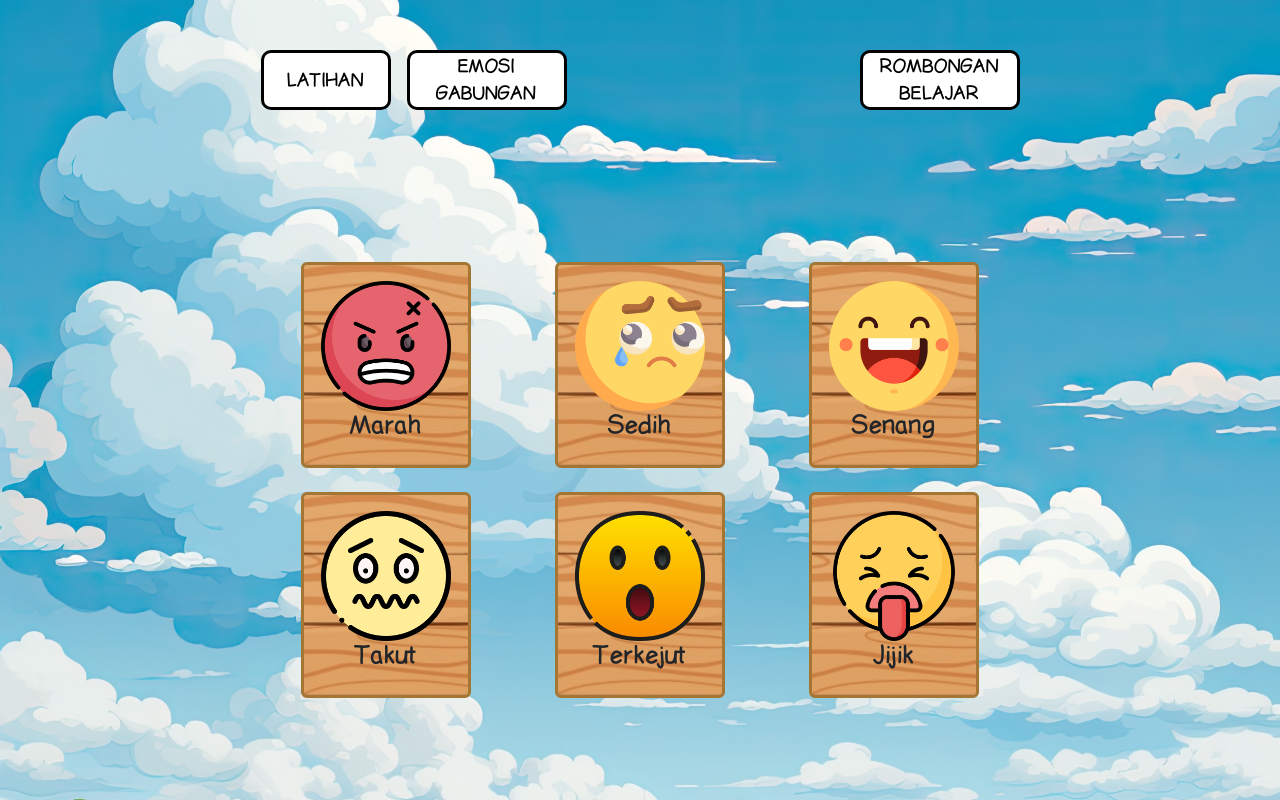
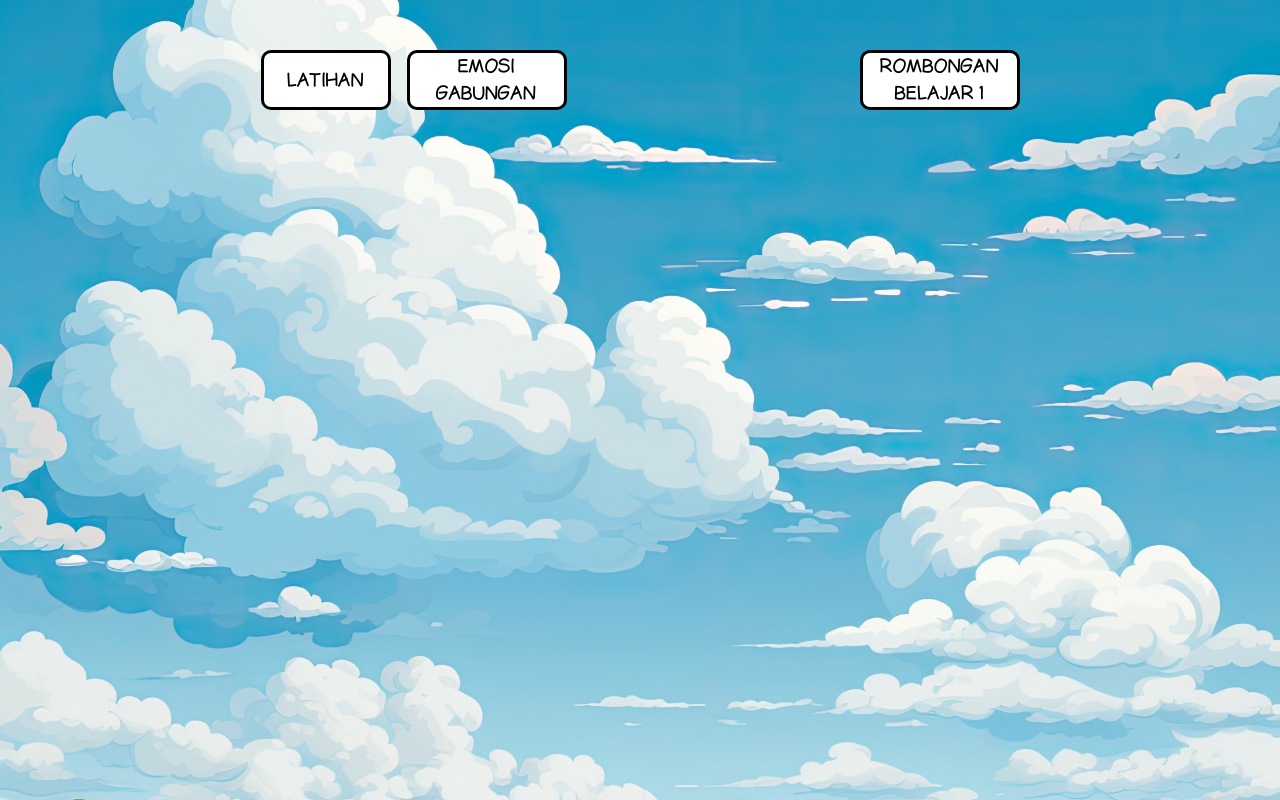
Before and after one commit to wendwin/pengenalan-emosi, a Flask app: a page that uses app/templates/latihan/latihan-pemilihan-emosi.html in a window 1280 px wide. Run offline with Flask 3, Linux system fonts and the light colour scheme; tables that the repository leaves empty hold one stand-in row (values such as "Sample post"); some libraries are stand-ins or nearby versions.

Commit message:
merubah tampilan pilihan emosi dan menjadikan satu template pilih user

```diff
--- a/app/app.py
+++ b/app/app.py
@@ -49,6 +49,7 @@ class Materi(db.Model):
     gambar_satu = db.Column(db.String(50))
     gambar_dua = db.Column(db.String(50))
     vidio = db.Column(db.String(50))
+    emoji = db.Column(db.String(50))
 
     jenis_emosi_rel = db.relationship('JenisEmosi', backref='materis')
 
@@ -96,18 +97,50 @@ def latihan_jenis_emosi(jenisEmosi):
 @app.route('/latihan/<jenisEmosi>/rombel/<rombongan>')
 def latihan_rombel(jenisEmosi, rombongan):
     session['rombongan'] = rombongan
+    jenisEmosiSplit = jenisEmosi.split('-')[1].capitalize()
+    jenisEmosi = jenisEmosi
     users = User.query.filter_by(rombel_id=rombongan).all()
 
     if jenisEmosi == 'emosi-dasar':
-        return render_template('latihan/latihan-rombel-dasar-user.html', users=users, jenisEmosi=jenisEmosi, rombongan=rombongan)
+        return render_template('latihan/latihan-pemilihan-user.html',
+                               users=users,
+                               rombongan=rombongan,
+                               jenisEmosi=jenisEmosi,
+                               jenisEmosiSplit=jenisEmosiSplit)
     else:
-        return render_template('latihan/latihan-rombel-gabungan-user.html', users=users, jenisEmosi=jenisEmosi, rombongan=rombongan)
+        return render_template('latihan/latihan-pemilihan-user.html',
+                               users=users, rombongan=rombongan,
+                               jenisEmosi=jenisEmosi,
+                               jenisEmosiSplit=jenisEmosiSplit)
 
 @app.route('/latihan/<jenisEmosi>/rombel/<rombongan>/<user>')
 def latihan_pilih_emosi(user, rombongan, jenisEmosi):
     session['user'] = user.capitalize()
+    jenisEmosiSplit = jenisEmosi.split('-')[1].capitalize()
+    jenisEmosi = jenisEmosi
 
-    return render_template('latihan/latihan-pemilihan-emosi.html')
+    if jenisEmosi == 'emosi-dasar':
+        jenisLatihan =  Materi.query.filter_by(jenis_emosi=1).all()
+        return render_template('latihan/latihan-pemilihan-emosi.html',
+                               rombongan=rombongan,
+                               jenisLatihan=jenisLatihan,
+                               jenisEmosi=jenisEmosi,
+                               jenisEmosiSplit=jenisEmosiSplit
+                               )
+    else:
+        jenisLatihan =  Materi.query.filter_by(jenis_emosi=2).all()
+        return render_template('latihan/latihan-pemilihan-emosi.html',
+                               rombongan=rombongan,
+                               jenisLatihan=jenisLatihan,
+                               jenisEmosiSplit=jenisEmosiSplit,
+                               jenisEmosi=jenisEmosi)
+
+@app.route('/latihan/emosi-dasar/rombel/<rombongan>/<user>/<emosi>')
+def latihan_emosi(user, rombongan, emosi):
+    session['emosi'] = emosi.capitalize()
+
+    return render_template('latihan/latihan-rombel-dasar-emosi.html')
+
 
 if __name__ == '__main__':
     app.run(debug=True)
--- a/app/templates/components/emosi.html
+++ /dev/null
@@ -1,40 +0,0 @@
-<div class="menu-btn m-auto d-flex justify-content-center">
-    <div class="emosi m-auto d-flex flex-wrap justify-content-center align-items-center gap-4">
-        <div class="card">
-            <div class="card-body d-flex flex-column justify-content-center align-items-center ">
-                <img src="/static/img/emoji/dasar/angry.png" alt="">
-                <h5 class="card-title">Marah</h5>
-            </div>
-        </div>
-        <div class="card">
-            <div class="card-body d-flex flex-column justify-content-center align-items-center ">
-                <img src="/static/img/emoji/dasar/sad.png" alt="">
-                <h5 class="card-title">Sedih</h5>
-            </div>
-        </div>
-        <div class="card">
-            <div class="card-body d-flex flex-column justify-content-center align-items-center ">
-                <img src="/static/img/emoji/dasar/laughing.png" alt="">
-                <h5 class="card-title">Senang</h5>
-            </div>
-        </div>
-        <div class="card">
-            <div class="card-body d-flex flex-column justify-content-center align-items-center ">
-                <img src="/static/img/emoji/dasar/afraid.png" alt="">
-                <h5 class="card-title">Takut</h5>
-            </div>
-        </div>
-        <div class="card">
-            <div class="card-body d-flex flex-column justify-content-center align-items-center ">
-                <img src="/static/img/emoji/dasar/suprised.png" alt="">
-                <h5 class="card-title">Terkejut</h5>
-            </div>
-        </div>
-        <div class="card">
-            <div class="card-body d-flex flex-column justify-content-center align-items-center ">
-                <img src="/static/img/emoji/dasar/disgusted.png" alt="">
-                <h5 class="card-title">Jijik</h5>
-            </div>
-        </div>
-    </div>
-</div>
--- a/app/templates/latihan/latihan-pemilihan-emosi.html
+++ b/app/templates/latihan/latihan-pemilihan-emosi.html
@@ -7,14 +7,27 @@
             <div class="d-flex flex-wrap justify-content-center align-items-center gap-3">
                 <div class="title-text d-flex justify-content-center align-items-center text-uppercase">latihan
                 </div>
-                <div class="title-materi d-flex justify-content-center align-items-center text-uppercase">emosi gabungan
+                <div class="title-materi d-flex justify-content-center align-items-center text-uppercase">emosi {{
+                    jenisEmosiSplit }}
                 </div>
             </div>
             <div class="title-materi d-flex justify-content-center align-items-center text-uppercase">rombongan belajar
+                {{ rombongan }}
             </div>
         </div>
 
-        {% include 'components/emosi.html' %}
+        <div class="menu-btn m-auto d-flex justify-content-center">
+            <div class="emosi m-auto d-flex flex-wrap justify-content-center align-items-center gap-4">
+                {% for latihan in jenisLatihan %}
+                <div class="card">
+                    <div class="card-body d-flex flex-column justify-content-center align-items-center ">
+                        <img src="/static/img/emoji/{{ latihan.jenis_emosi_rel.jenis }}/{{ latihan.emoji }}" alt="">
+                        <h5 class="card-title">{{ latihan.nama_emosi }}</h5>
+                    </div>
+                </div>
+                {% endfor %}
+            </div>
+        </div>
 
     </div>
 </div>
--- a/app/templates/latihan/latihan-rombel-dasar-user.html
+++ b/app/templates/latihan/latihan-pemilihan-user.html
@@ -7,9 +7,11 @@
             <div class="d-flex flex-wrap justify-content-center align-items-center gap-3">
                 <div class="title-text d-flex justify-content-center align-items-center text-uppercase">latihan
                 </div>
-                <div class="title-materi d-flex justify-content-center align-items-center">emosi dasar</div>
+                <div class="title-materi d-flex justify-content-center align-items-center">emosi {{ jenisEmosiSplit }}
+                </div>
             </div>
-            <div class="title-materi d-flex justify-content-center align-items-center">rombongan belajar</div>
+            <div class="title-materi d-flex justify-content-center align-items-center">rombongan belajar {{ rombongan }}
+            </div>
         </div>
 
         <div class="menu-btn m-auto d-flex justify-content-center">
```
Also changed, not shown: app/migrations/versions/45c7634a52a8_.py (added, +59 -0 lines), app/migrations/versions/979444746b24_.py (deleted, +0 -34 lines), app/templates/latihan/latihan-rombel-gabungan-user.html (deleted, +0 -33 lines).
